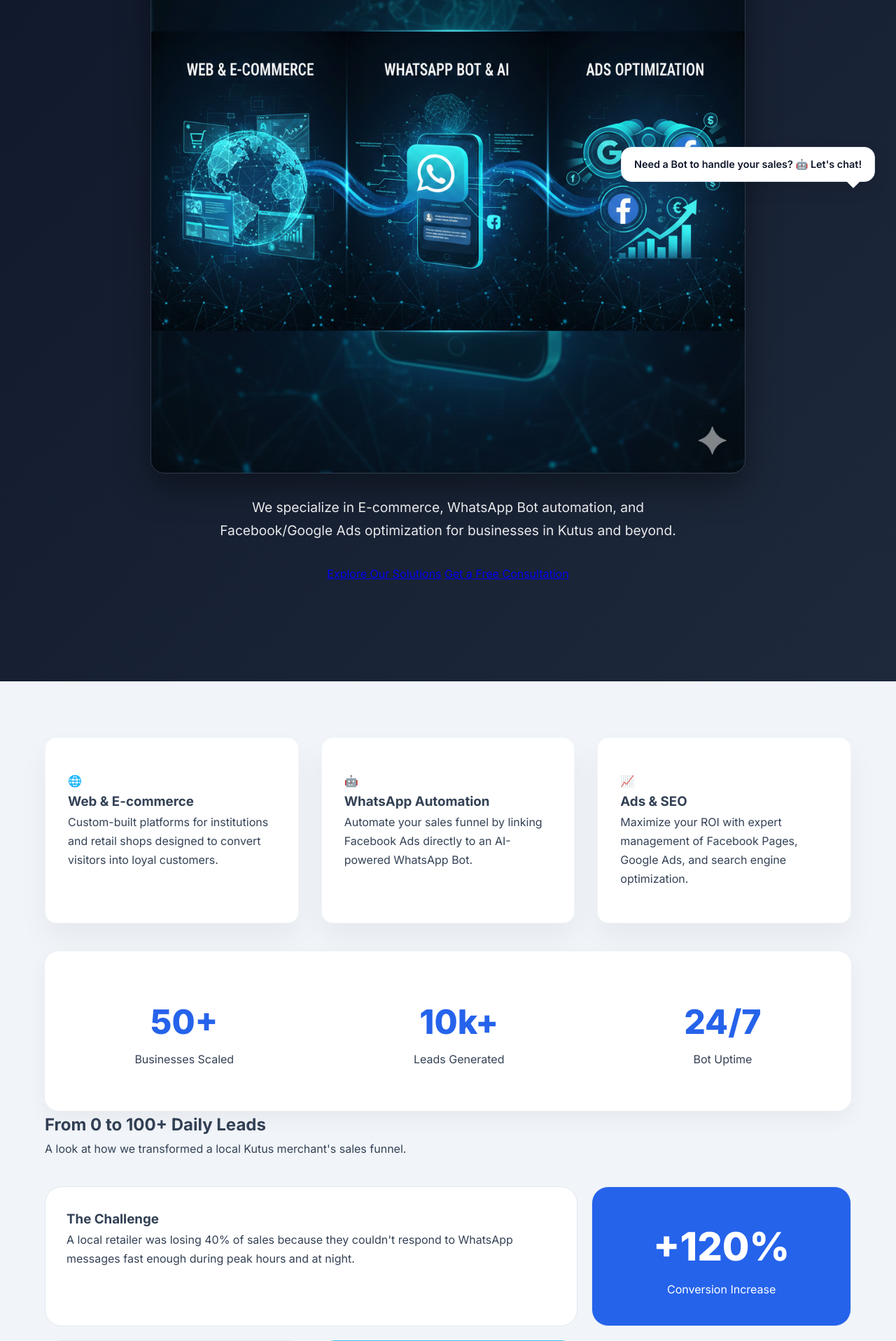
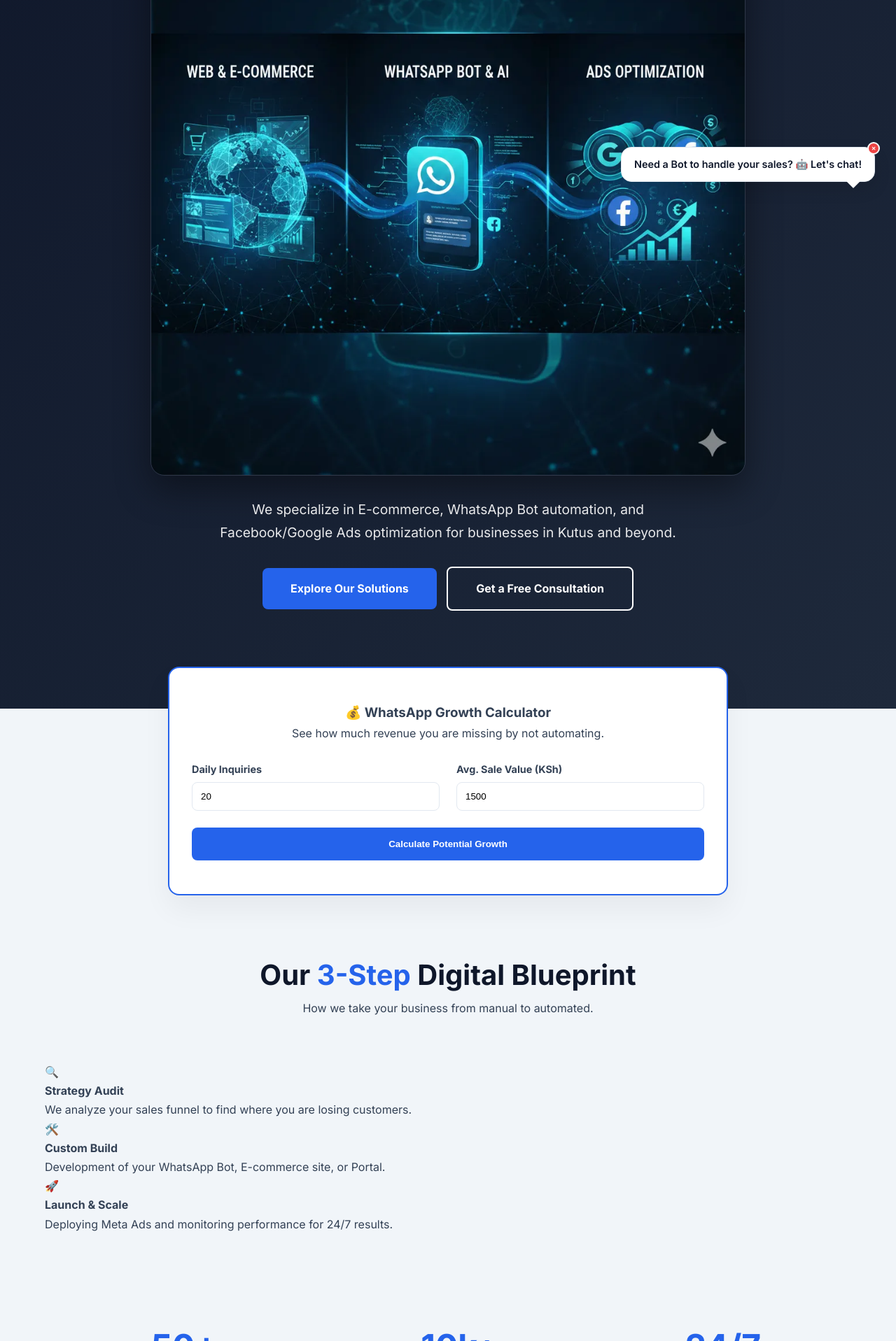
Before and after one commit to macfeighbitange1-dot/The-Marketworth-Group, a Flask app: page / in a window 1280 px wide. Shown: the part 440-2357 px from the top of the page at 70% size. Run offline with Flask 3, Linux system fonts and the light colour scheme.

Commit message:
Finalized WebP optimization and ROI calculator with conflict resolution

```diff
--- a/app.py
+++ b/app.py
@@ -1,11 +1,13 @@
-from flask import Flask, render_template, request, redirect, url_for
+from flask import Flask, render_template, request, redirect, url_for, flash
 
 app = Flask(__name__)
+app.secret_key = "marketworth_secret_2026" # Required for flashing messages
 
+# Centralized data to make updates easy
 COMPANY_DATA = {
     "name": "The Marketworth Group",
     "location": "Kutus, Kenya",
-    "phone": "0796423133",
+    "phone": "+254 796 423 133",
     "whatsapp": "254796423133",
     "facebook": "https://facebook.com/TheMarketWorthGroup",
     "youtube": "https://youtube.com/@TheMarketWorthGroup",
@@ -16,7 +18,6 @@ COMPANY_DATA = {
 def home():
     return render_template('index.html', info=COMPANY_DATA)
 
-# ADDED THIS: The missing Services route
 @app.route('/services')
 def services():
     return render_template('services.html', info=COMPANY_DATA)
@@ -25,19 +26,22 @@ def services():
 def privacy():
     return render_template('privacy.html', info=COMPANY_DATA)
 
-# ADDED THIS: To handle the "Request a Quote" form submissions
+# Contact/Quote Form Handling
 @app.route('/submit-quote', methods=['POST'])
 def submit_quote():
+    # Capture form data
     name = request.form.get('name')
     email = request.form.get('email')
     service = request.form.get('service')
     message = request.form.get('message')
 
-    # This prints the lead info in your terminal/command prompt
-    print(f"--- NEW LEAD RECEIVED ---")
-    print(f"Name: {name}\nService: {service}\nEmail: {email}\nMessage: {message}")
+    # 2026 Best Practice: Simple Terminal Logging
+    print(f"\n🚀 [NEW LEAD]: {name}")
+    print(f"📧 Email: {email}")
+    print(f"🛠 Service: {service}")
+    print(f"💬 Message: {message}\n")
 
-    # For now, it redirects back home. Later we can add a 'Thank You' page.
+    # You can later add code here to send an email or save to a database
     return redirect(url_for('home'))
 
 if __name__ == '__main__':
--- a/static/css/style.css
+++ b/static/css/style.css
@@ -8,7 +8,6 @@
     --white: #ffffff;
     --glass: rgba(255, 255, 255, 0.95);
     --gold: #f59e0b;
-    --radius: 20px;
 }
 
 * {
@@ -114,61 +113,41 @@ nav {
     opacity: 0.9;
 }
 
-/* --- Stats Counters --- */
-.stats {
-    display: flex;
-    justify-content: space-around;
-    padding: 60px 0;
-    text-align: center;
-    background: white;
-    border-radius: var(--radius);
-    margin-top: -40px;
-    position: relative;
-    z-index: 10;
-    box-shadow: 0 10px 30px rgba(0,0,0,0.05);
+/* --- Buttons --- */
+.btn-primary, .btn-secondary {
+    padding: 1rem 2.5rem;
+    border-radius: 8px;
+    text-decoration: none;
+    font-weight: 700;
+    display: inline-block;
+    transition: all 0.3s ease;
+    cursor: pointer;
 }
 
-.stat-item h2 {
-    color: var(--brand-blue);
-    font-size: 2.5rem;
-    font-weight: 800;
+.btn-primary {
+    background: var(--brand-blue);
+    color: white;
+    border: none;
 }
 
-/* --- Bento Grid (Case Studies) --- */
-.bento-grid {
-    display: grid;
-    grid-template-columns: repeat(3, 1fr);
-    grid-auto-rows: 200px;
-    gap: 20px;
-    margin-top: 40px;
+.btn-secondary {
+    border: 2px solid var(--white);
+    color: white;
+    margin-left: 10px;
 }
 
-.bento-card {
-    background: white;
-    border: 1px solid #e2e8f0;
-    border-radius: 24px;
-    padding: 30px;
-    transition: 0.3s;
+.btn-primary:hover {
+    transform: translateY(-3px);
+    box-shadow: 0 10px 20px rgba(37, 99, 235, 0.3);
 }
 
-.bento-card.large { grid-column: span 2; }
-.bento-card.highlight {
-    background: var(--brand-blue);
-    color: white;
-    display: flex;
-    flex-direction: column;
-    justify-content: center;
-    align-items: center;
-}
-.bento-card.highlight .stat { font-size: 3.5rem; font-weight: 900; }
-.bento-card.accent { background: #f0f9ff; border-color: var(--brand-accent); }
-
-/* --- Cards & Portfolio --- */
+/* --- Overview Cards --- */
 .overview {
     display: grid;
     grid-template-columns: repeat(auto-fit, minmax(300px, 1fr));
     gap: 2rem;
-    padding: 80px 0;
+    margin-top: -80px;
+    padding-bottom: 60px;
 }
 
 .card {
@@ -180,7 +159,18 @@ nav {
     transition: 0.3s;
 }
 
+.icon-placeholder {
+    font-size: 2.5rem;
+    margin-bottom: 1rem;
+}
+
 .card:hover { transform: translateY(-10px); }
+
+/* --- Portfolio Grid --- */
+.portfolio { padding: 80px 0; }
+.section-header { text-align: center; margin-bottom: 4rem; }
+.section-header h2 { font-size: 2.5rem; color: var(--brand-dark); }
+.section-header h2 span { color: var(--brand-blue); }
 
 .portfolio-grid {
     display: grid;
--- a/templates/base.html
+++ b/templates/base.html
@@ -18,6 +18,7 @@
     <link href="https://fonts.googleapis.com/css2?family=Inter:wght@300;400;600;700;800&display=swap" rel="stylesheet">
 
     <style>
+        /* Interactive Chat Bubble Styles */
         .chat-bubble {
             position: fixed;
             bottom: 100px;
@@ -31,7 +32,7 @@
             color: #0f172a;
             z-index: 1999;
 
-            /* RELIABLE VISIBILITY LOGIC */
+            /* Class-based toggle state */
             opacity: 0;
             visibility: hidden;
             transform: translateY(20px);
@@ -40,7 +41,6 @@
             border: 1px solid #e2e8f0;
         }
 
-        /* This class makes it appear */
         .chat-bubble.active {
             opacity: 1;
             visibility: visible;
@@ -55,6 +55,23 @@
             border-left: 10px solid transparent;
             border-right: 10px solid transparent;
             border-top: 10px solid white;
+        }
+
+        .close-bubble {
+            position: absolute;
+            top: -8px;
+            right: -8px;
+            background: #ef4444;
+            color: white;
+            width: 18px;
+            height: 18px;
+            border-radius: 50%;
+            display: flex;
+            align-items: center;
+            justify-content: center;
+            font-size: 10px;
+            cursor: pointer;
+            border: 2px solid white;
         }
     </style>
 </head>
@@ -75,15 +92,8 @@
         {% block content %}{% endblock %}
     </main>
 
-    <section class="cta-final" style="background: #0f172a; color: white; padding: 60px 0; text-align: center; border-radius: 40px 40px 0 0;">
-        <div class="container">
-            <h2>Ready to scale your business?</h2>
-            <p style="margin: 15px 0 25px; opacity: 0.8;">Get a professional WhatsApp Bot or E-commerce site today.</p>
-            <a href="https://wa.me/{{ info.whatsapp }}" class="btn-primary">Claim Free Consultation</a>
-        </div>
-    </section>
-
     <div id="chatBubble" class="chat-bubble">
+        <span class="close-bubble" onclick="document.getElementById('chatBubble').classList.remove('active')">×</span>
         Need a Bot to handle your sales? 🤖 Let's chat!
     </div>
 
@@ -105,13 +115,11 @@
     </footer>
 
     <script>
-        // Use DOMContentLoaded for faster triggering than 'load'
+        // Trigger bubble with active class for smooth transition
         document.addEventListener('DOMContentLoaded', function() {
             setTimeout(function() {
                 var bubble = document.getElementById('chatBubble');
-                if(bubble) {
-                    bubble.classList.add('active'); // Add the active class
-                }
+                if(bubble) bubble.classList.add('active');
             }, 5000);
         });
     </script>
--- a/templates/index.html
+++ b/templates/index.html
@@ -4,7 +4,15 @@
     <div class="container">
         <h1>Building Digital Systems That <span>Scale</span>.</h1>
         <div class="brand-visual">
-            <img src="{{ url_for('static', filename='images/hero-brand.png') }}" alt="The Marketworth Group Digital Ecosystem" class="responsive-img">
+            <picture>
+                <source srcset="{{ url_for('static', filename='images/hero-brand.webp') }}" type="image/webp">
+                <img src="{{ url_for('static', filename='images/hero-brand.png') }}"
+                     alt="The Marketworth Group Digital Ecosystem"
+                     class="responsive-img"
+                     loading="eager"
+                     width="850"
+                     height="450">
+            </picture>
         </div>
         <p>We specialize in E-commerce, WhatsApp Bot automation, and Facebook/Google Ads optimization for businesses in Kutus and beyond.</p>
         <div class="hero-btns">
@@ -14,25 +22,59 @@
     </div>
 </section>
 
-<section class="overview container">
-    <div class="card">
-        <div class="icon-placeholder">🌐</div>
-        <h3>Web & E-commerce</h3>
-        <p>Custom-built platforms for institutions and retail shops designed to convert visitors into loyal customers.</p>
-    </div>
-    <div class="card">
-        <div class="icon-placeholder">🤖</div>
-        <h3>WhatsApp Automation</h3>
-        <p>Automate your sales funnel by linking Facebook Ads directly to an AI-powered WhatsApp Bot.</p>
-    </div>
-    <div class="card">
-        <div class="icon-placeholder">📈</div>
-        <h3>Ads & SEO</h3>
-        <p>Maximize your ROI with expert management of Facebook Pages, Google Ads, and search engine optimization.</p>
+<section class="calculator container" style="margin-top: -60px; position: relative; z-index: 10;">
+    <div class="card" style="background: var(--white); border: 2px solid var(--brand-blue); max-width: 800px; margin: 0 auto;">
+        <div style="text-align: center; margin-bottom: 1.5rem;">
+            <h3>💰 WhatsApp Growth Calculator</h3>
+            <p>See how much revenue you are missing by not automating.</p>
+        </div>
+
+        <div style="display: grid; grid-template-columns: repeat(auto-fit, minmax(200px, 1fr)); gap: 1.5rem;">
+            <div>
+                <label style="font-weight: 700; font-size: 0.9rem;">Daily Inquiries</label>
+                <input type="number" id="inquiries" value="20" style="width: 100%; padding: 12px; border-radius: 8px; border: 1px solid #e2e8f0; margin-top: 5px;">
+            </div>
+            <div>
+                <label style="font-weight: 700; font-size: 0.9rem;">Avg. Sale Value (KSh)</label>
+                <input type="number" id="saleValue" value="1500" style="width: 100%; padding: 12px; border-radius: 8px; border: 1px solid #e2e8f0; margin-top: 5px;">
+            </div>
+        </div>
+
+        <button onclick="calculateROI()" class="btn-primary" style="margin-top: 1.5rem; width: 100%; border: none;">Calculate Potential Growth</button>
+
+        <div id="roi-result" style="margin-top: 2rem; padding: 20px; background: #f0fdf4; border-radius: 12px; display: none; text-align: center; border: 1px dashed #16a34a;">
+            <h4 style="color: #16a34a; margin-bottom: 5px;">Estimated Monthly Growth</h4>
+            <p id="growthAmount" style="font-size: 2rem; font-weight: 800; color: var(--brand-dark);"></p>
+            <small style="opacity: 0.7;">Based on a 30% increase in lead recovery via 24/7 Bot response.</small>
+        </div>
     </div>
 </section>
 
-<section class="stats container" style="display: flex; justify-content: space-around; padding: 60px 0; text-align: center;">
+<section class="process container" style="padding: 80px 0;">
+    <div class="section-header">
+        <h2>Our <span>3-Step</span> Digital Blueprint</h2>
+        <p>How we take your business from manual to automated.</p>
+    </div>
+    <div class="process-grid">
+        <div class="step">
+            <span class="step-icon">🔍</span>
+            <h4>Strategy Audit</h4>
+            <p>We analyze your sales funnel to find where you are losing customers.</p>
+        </div>
+        <div class="step">
+            <span class="step-icon">🛠️</span>
+            <h4>Custom Build</h4>
+            <p>Development of your WhatsApp Bot, E-commerce site, or Portal.</p>
+        </div>
+        <div class="step">
+            <span class="step-icon">🚀</span>
+            <h4>Launch & Scale</h4>
+            <p>Deploying Meta Ads and monitoring performance for 24/7 results.</p>
+        </div>
+    </div>
+</section>
+
+<section class="stats container" style="display: flex; justify-content: space-around; padding: 40px 0; text-align: center;">
     <div class="stat-item">
         <h2 style="color: var(--brand-blue); font-size: 3rem;">50+</h2>
         <p>Businesses Scaled</p>
@@ -50,7 +92,6 @@
 <section class="case-study container" style="padding-bottom: 80px;">
     <div class="section-header">
         <h2>From 0 to <span>100+ Daily Leads</span></h2>
-        <p>A look at how we transformed a local Kutus merchant's sales funnel.</p>
     </div>
     <div class="bento-grid">
         <div class="bento-card large">
@@ -73,9 +114,7 @@
 </section>
 
 <section class="portfolio container">
-    <div class="section-header">
-        <h2>Our <span>Proven</span> Work</h2>
-    </div>
+    <div class="section-header"><h2>Our <span>Proven</span> Work</h2></div>
     <div class="portfolio-grid">
         <div class="project-card">
             <div class="project-img ecom-bg"><span class="tag">E-commerce</span></div>
@@ -102,9 +141,7 @@
 </section>
 
 <section class="reviews container">
-    <div class="section-header">
-        <h2>What Our <span>Clients</span> Say</h2>
-    </div>
+    <div class="section-header"><h2>What Our <span>Clients</span> Say</h2></div>
     <div class="reviews-grid">
         <div class="review-card">
             <div class="stars">★★★★★</div>
@@ -128,8 +165,24 @@
             <a href="https://wa.me/{{ info.whatsapp }}" class="btn-primary" style="margin-top:1rem;">Chat Now</a>
         </div>
         <div class="map-area">
-            <iframe src="https://www.google.com/maps/embed?pb=!1m18!1m12!1m3!1d15958.077248148813!2d37.3197669!3d-0.7061329!2m3!1f0!2f0!3f0!3m2!1i1024!2i768!4f13.1!3m3!1m2!1s0x1828a2a3e6f987cf%3A0x6b537593922f462a!2sKutus!5e0!3m2!1sen!2ske!4v1715000000000!5m2!1sen!2ske" width="100%" height="300" style="border:0; border-radius:15px;" allowfullscreen="" loading="lazy"></iframe>
+            <iframe src="https://www.google.com/maps/embed?pb=!1m18!1m12!1m3!1d15958.077242138244!2d37.3197931!3d-0.6121434!2m3!1f0!2f0!3f0!3m2!1i1024!2i768!4f13.1!3m3!1m2!1s0x1828a2a07409f87f%3A0xc6657682f9d50125!2sKutus!5e0!3m2!1sen!2ske!4v1700000000000!5m2!1sen!2ske" width="100%" height="300" style="border:0; border-radius:15px;" allowfullscreen="" loading="lazy"></iframe>
         </div>
     </div>
 </section>
+
+<script>
+function calculateROI() {
+    const inq = document.getElementById('inquiries').value;
+    const val = document.getElementById('saleValue').value;
+    const resultDiv = document.getElementById('roi-result');
+    const amountText = document.getElementById('growthAmount');
+
+    const monthlyGrowth = Math.round((inq * 0.3) * val * 30);
+
+    amountText.innerText = "KSh " + monthlyGrowth.toLocaleString();
+    resultDiv.style.display = 'block';
+
+    resultDiv.scrollIntoView({ behavior: 'smooth', block: 'nearest' });
+}
+</script>
 {% endblock %}
```
Also changed, not shown: other parts of static/css/style.css (+69 -11 lines), templates/services.html (+56 -1 lines), static/images/hero-brand.webp (added).
